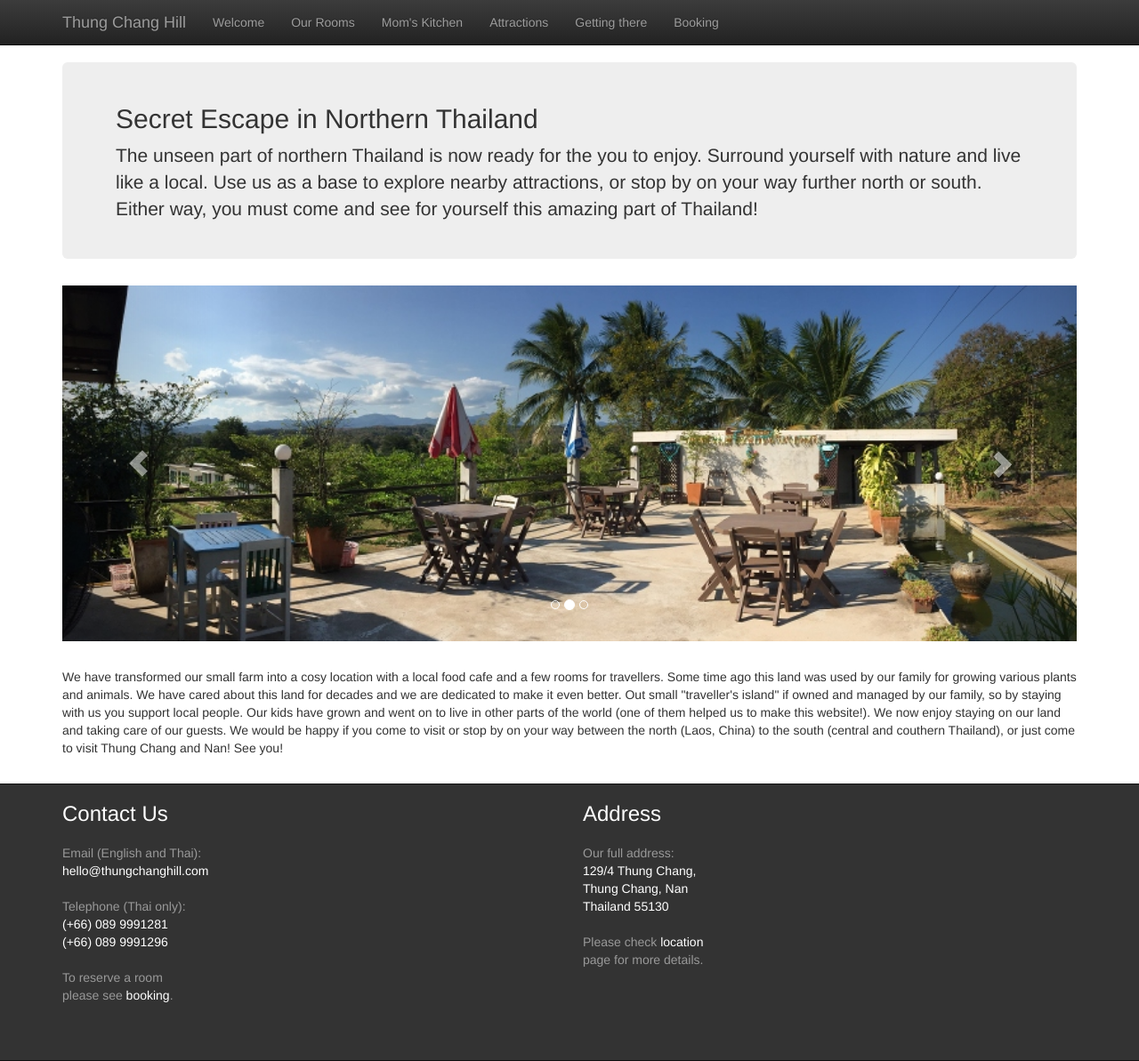
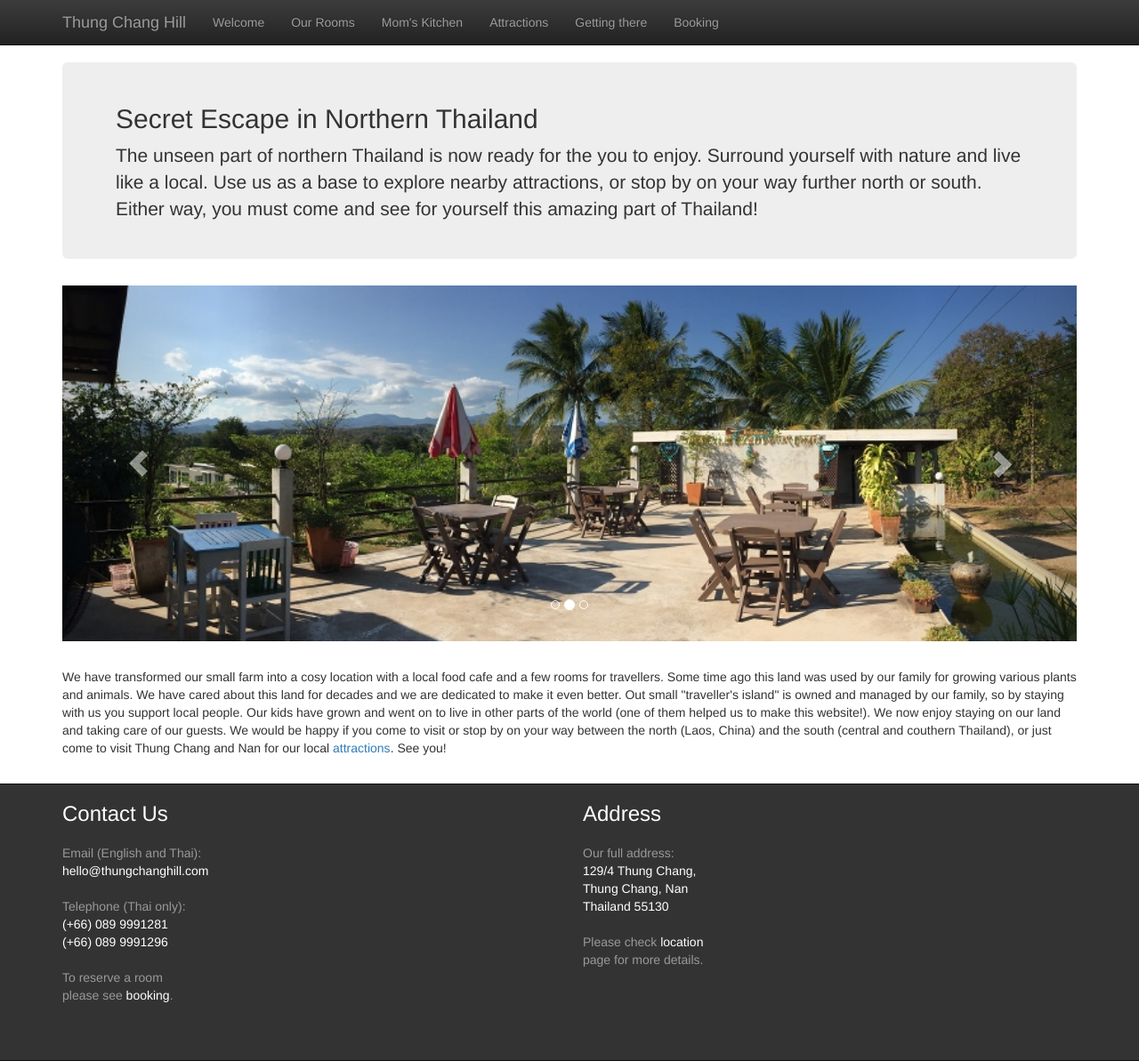
Before and after one commit to akuz/thungchanghill, a Jekyll site: the page built from index.html, in a window 1280 px wide and 1193 px high. Shown: the whole window at 89% size. Built offline with Jekyll 4.4.1, drawn with Linux system fonts in a browser that asks for light colours.

Commit message:
Spelling

```diff
--- a/index.html
+++ b/index.html
@@ -69,7 +69,7 @@ family for growing various plants and
 animals. We have cared about this land
 for decades and we are dedicated to make
 it even better. Out small "traveller's
-island" if owned and managed by our family,
+island" is owned and managed by our family,
 so by staying with us you support local
 people. Our kids have grown and went on
 to live in other parts of the world (one
@@ -78,9 +78,10 @@ We now enjoy staying on our land and
 taking care of our guests. We would
 be happy if you come to visit or stop
 by on your way between the north (Laos,
-China) to the south (central and
+China) and the south (central and
 couthern Thailand), or just come
-to visit Thung Chang and Nan!
+to visit Thung Chang and Nan for
+our local <a href="{{ site.baseurl }}/attractions">attractions</a>.
 See you!
 </p>
 
```
